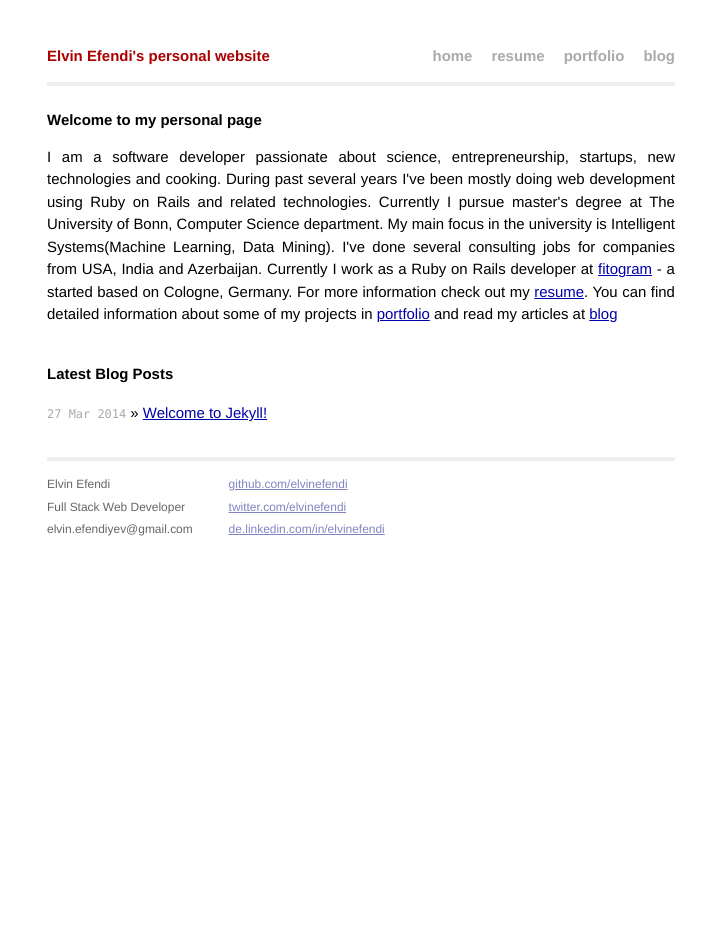
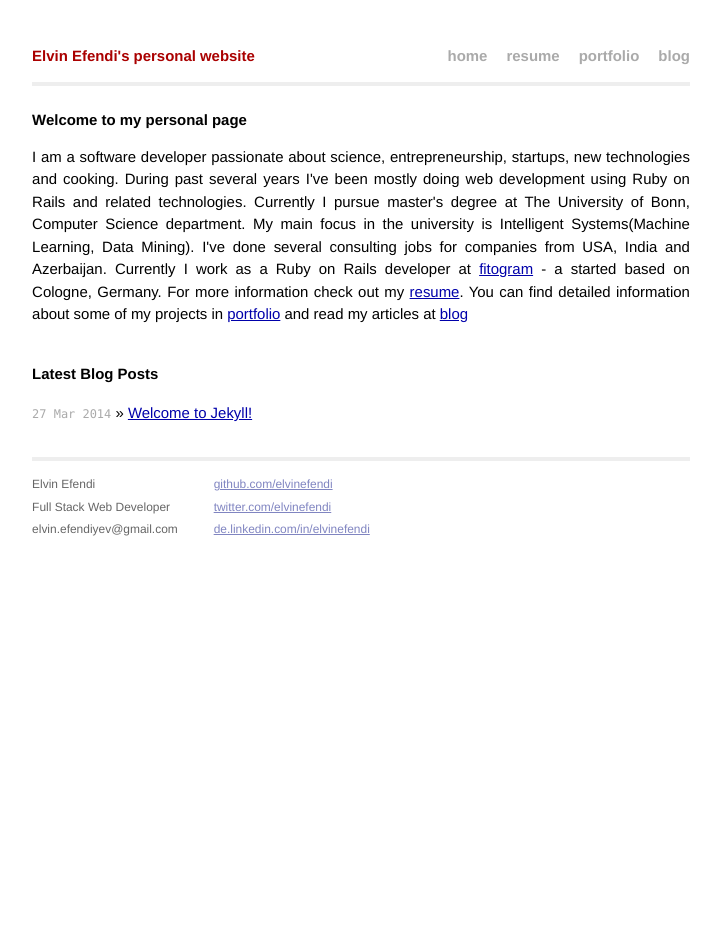
Before and after one commit to ElvinEfendi/elvinefendi.github.io, a Jekyll site: the page built from index.html, in a window 1280 px wide. Shown: the whole page, without its empty margins (279-1000 px from the left). Built offline with Jekyll 4.4.1, drawn with Linux system fonts in a browser that asks for light colours; Markdown is read by kramdown in place of the engine named in the settings; after the commit the page ends 900 px from its top, so only the background shows below that.

Commit message:
added padding

```diff
--- a/css/main.css
+++ b/css/main.css
@@ -9,8 +9,6 @@
   margin: 0;
   padding: 0;
 }
-
-html, body { height: 100%; }
 
 body {
   background-color: #FFF;
@@ -58,9 +56,11 @@
 .site {
   font-size: 115%;
   text-align: justify;
-  width: 42em;
+  width: 44em;
   margin: 3em auto 2em;
   line-height: 1.5em;
+  padding-left: 1em;
+  padding-right: 1em;
 }
 
 .h-line {
```
